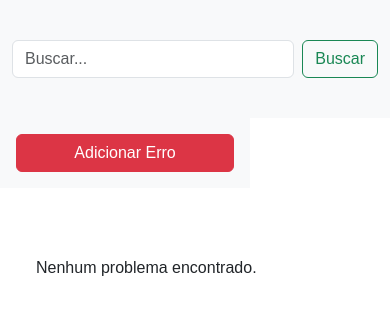
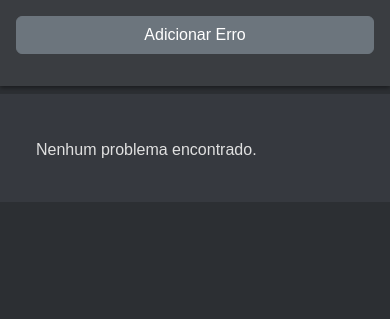
Before and after one commit to GabrielGiovana/SiteErros, a Flask app: page / in a window 390 px wide. Shown: the top 319 px of the page. Run offline with Flask 3, Linux system fonts and the light colour scheme; data that the repository does not hold is empty; some libraries are stand-ins or nearby versions.

Commit message:
MUDANÇA TEMA

```diff
--- a/static/css/style.css
+++ b/static/css/style.css
@@ -1,43 +1,100 @@
 body {
     display: flex;
-    flex-direction: column; /* Header acima do main-container */
-    min-height: 100vh;
+    background-color: #2c2f33;
+    color: #e0e0e0;
 }
 
 header {
+    background-color: #3a3d41;
+    z-index: 1;
+    position: fixed;
     width: 100%;
+    color: #f1f1f1;
+    box-shadow: 0 2px 4px rgba(0, 0, 0, 0.4);
 }
 
 #main-container {
     display: flex;
-    flex-direction: row; /* Menu e conteúdo lado a lado */
-    flex-grow: 1; /* Ocupa o espaço restante após o header */
+    flex-grow: 1;
 }
 
 nav {
-    width: 250px;
-    flex-shrink: 0;
-}
-
-main {
-    flex-grow: 1;
-    padding-left: 20px;
+    margin-top: 86px;
+    position: fixed;
+    width: 200px;
+    z-index: 1;
+    background-color: #3a3d41;
+    color: #f1f1f1;
+    height: 100vh;
 }
 
 
+
+main {
+    width: 100%;
+    margin-left: 95px;
+    margin-top: 50px;
+    background-color: #36393f;
+    color: #e0e0e0;
+
+}
+
+/* Cartões do conteúdo */
+.card {
+    width: 100%;
+    background-color: #40444b; /* fundo dos cards */
+    color: #f1f1f1;
+    border: none;
+    box-shadow: 0 2px 5px rgba(0,0,0,0.2);
+}
+
+.btn-ver-mais {
+    background-color:#aa6715;
+    border: none;
+    color: #dbdbdb;
+}
+
+/* Input e botão de busca no header */
+header input.form-control {
+    background-color: #4c4f54;
+    color: #8f8b8b;
+    border: 1px solid #666;
+}
+
+header input.form-control::placeholder {
+    color: #bbb;
+}
+
+header .btn-outline-dark {
+    border-color: #ccc;
+    color: #f1f1f1;
+}
+
+header .btn-outline-dark:hover {
+    background-color: #19a54f;
+    color: white;
+}
+
+/* Responsivo */
 @media (max-width: 768px) {
     body {
-        flex-direction: column; /* Header, Menu e Conteúdo em coluna */
+        flex-direction: column;
     }
+
     #main-container {
-        flex-direction: column; /* Menu acima do conteúdo */
+        flex-direction: column;
     }
+
     nav {
         width: 100%;
         height: auto;
+        position: static;
+        margin-top: 0;
     }
+
     main {
         padding-left: 0;
+        margin-left: 0;
         margin-top: 20px;
     }
 }
--- a/templates/base.html
+++ b/templates/base.html
@@ -14,20 +14,20 @@
     </style>
 </head>
 <body>
-    <header class="bg-light py-4">
-        <div class="bg-body-tertiary py-3">
+    <header class="py-4">
+        <div class="">
             <div class="container-fluid">
                 <form class="d-flex mx-auto w-100" role="search" style="max-width: 600px;">
                     <input class="form-control me-2" type="search" placeholder="Buscar..." aria-label="Buscar">
-                    <button class="btn btn-outline-success" type="submit">Buscar</button>
+                    <button class="btn btn-outline-dark" type="submit">Buscar</button>
                 </form>
             </div>
         </div>
     </header>
 
     <div class="d-flex" id="main-container">
-        <nav class="bg-light p-3" style="width: 250px;">
-            <button id="openModal" class="btn btn-danger w-100" >Adicionar Erro</button>
+        <nav class="p-3">
+            <button id="openModal" class="btn btn-secondary w-100" >Adicionar Erro </button>
         </nav>
 
         <main class="container mt-4">
--- a/templates/detalhes.html
+++ /dev/null
@@ -1 +0,0 @@
-link rel="stylesheet" href="{{ url_for('static', filename='css/style.css') }}" />
--- a/templates/index.html
+++ b/templates/index.html
@@ -9,7 +9,7 @@
                         <div class="card-body">
                             <h5 class="card-title">{{ problema.titulo }}</h5>
                             <p class="card-text">{{ problema.descricao }}...</p>
-                            <button class="btn btn-warning btn-ver-mais" onclick="window.location.href='{{url_for('detalhes_problema', id=problema.id)}}'" >Ver Mais </button>
+                            <button class="btn  btn-ver-mais" onclick="window.location.href"="" >Ver Mais </button>
                         </div>
                     </div>
                 </div>
```
